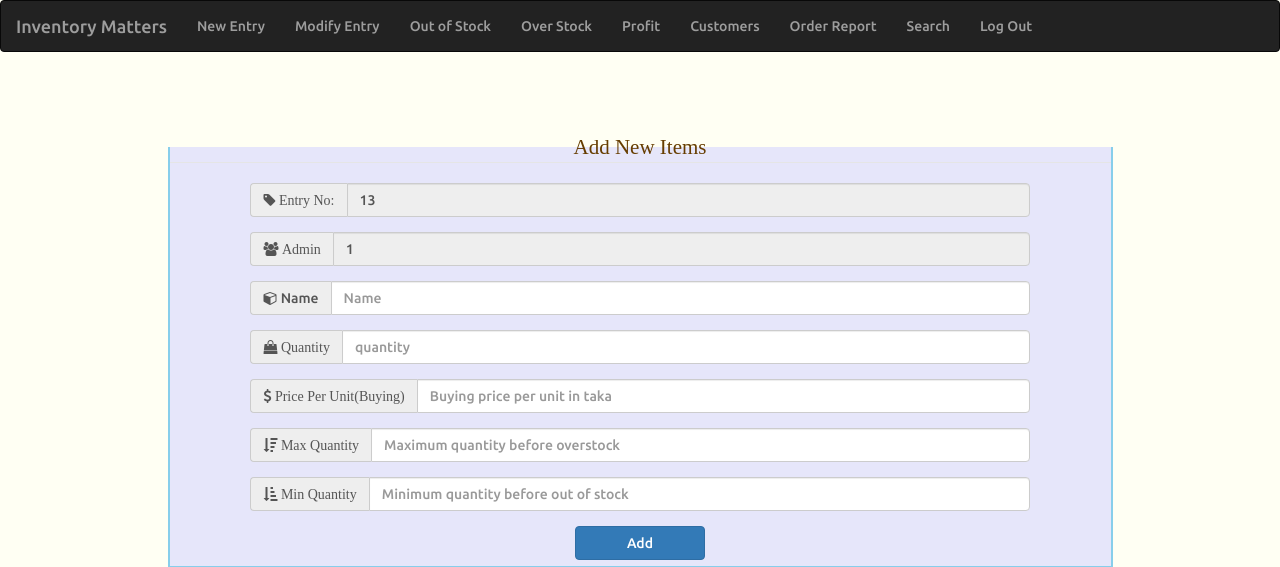
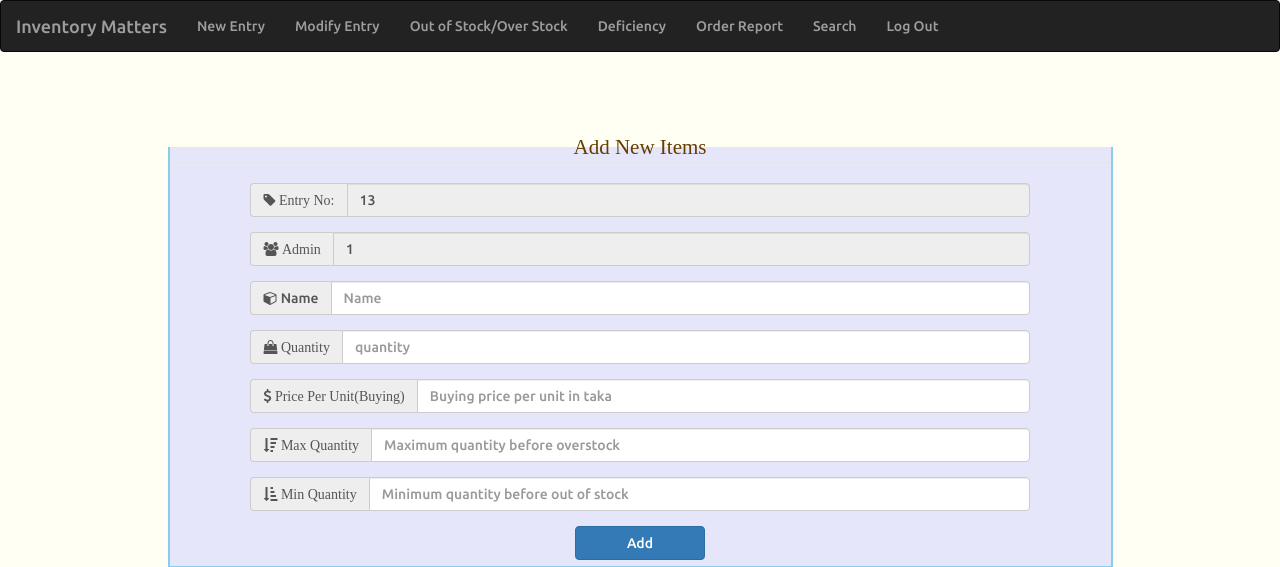
Before and after one commit to MahmudAntor/Lab_inventory, a PHP site: page /add_item.php?admin_name=1 in a window 1280 px wide. Shown: the top 567 px of the page. Run offline with PHP 8.4, Linux system fonts and the light colour scheme; data comes from the database, SQL or seed files in the repository; some web fonts are replaced.

Commit message:
minor change

```diff
--- a/include/nav.php
+++ b/include/nav.php
@@ -13,10 +13,8 @@
 	    <ul class="nav navbar-nav">
 	      <li><a href="add_item.php<?=$get_string?>">New Entry</a></li>
 	      <li><a href="all_products.php<?=$get_string?>">Modify Entry</a></li>
-	      <li><a href="outofstock.php">Out of Stock</a></li>
-	      <li><a href="outofstock.php">Over Stock</a></li>
-	      <li><a href="profit_calc.php">Profit</a></li>
-	      <li><a href="customer.php">Customers</a></li>
+	      <li><a href="outofstock.php">Out of Stock/Over Stock</a></li>
+	      <li><a href="def_calc.php">Deficiency</a></li>
 	      <li><a href="Order.php">Order Report</a></li>
 	      <li><a href="search_by.php">Search</a></li>
 	      <li><a href="index.php">Log Out</a></li>
```
